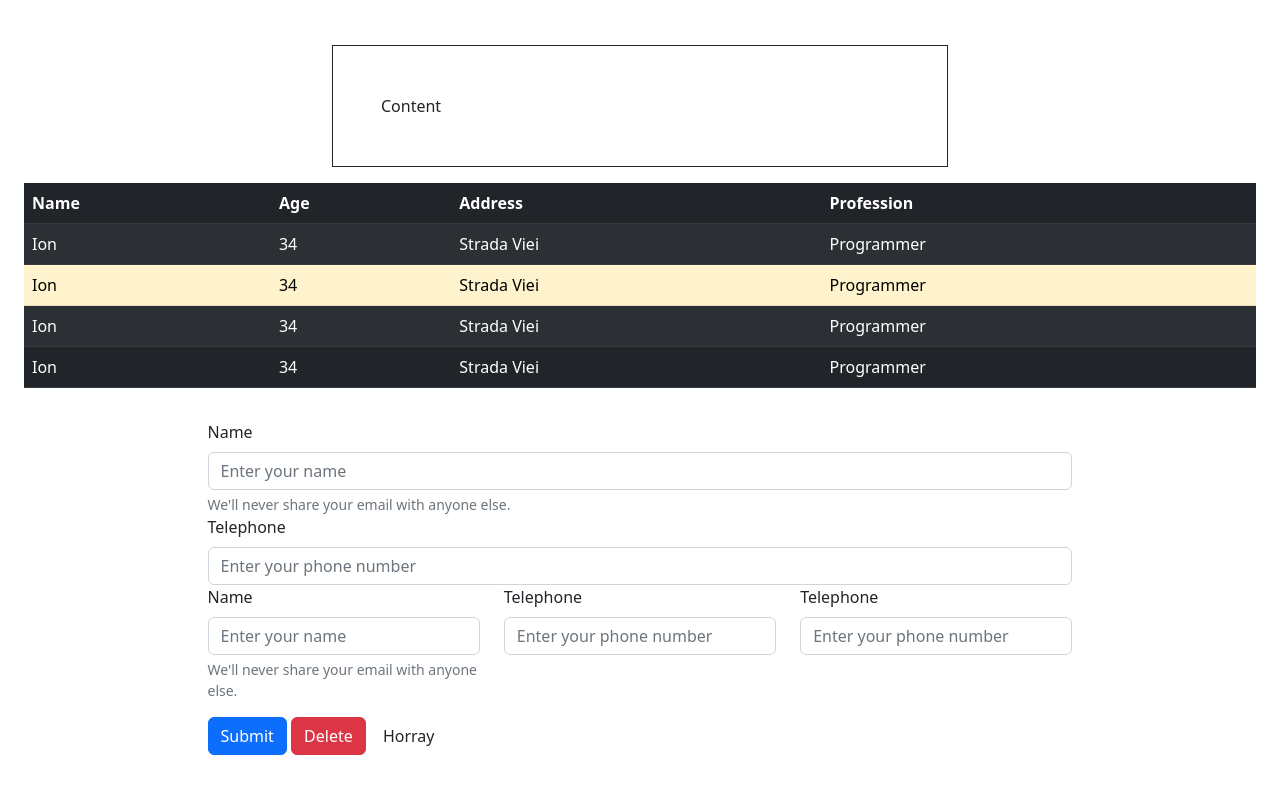
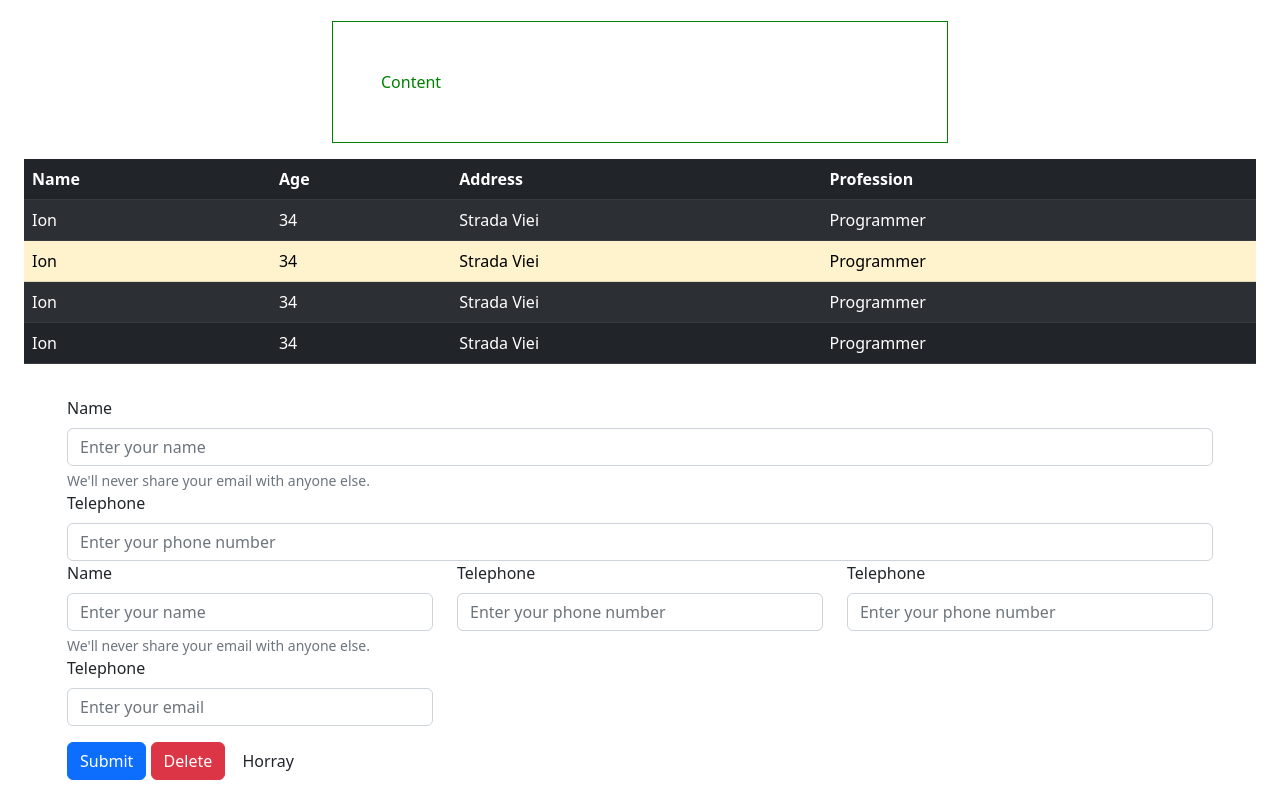
Before and after one commit to Iasmin-B/Project-Bootstrap1, a plain HTML site: page index.html in a window 1280 px wide. Drawn offline with nearby package versions, Linux system fonts and the light colour scheme; files that its build step writes are made by us from their sources.

Commit message:
Added the new email input

```diff
--- a/index.html
+++ b/index.html
@@ -111,6 +111,15 @@
               placeholder="Enter your phone number"
             />
           </div>
+          <div class="col-md-4 col-sm-12">
+            <label class="form-label" for="email">Telephone</label>
+            <input
+              class="form-control"
+              id="email"
+              type="email"
+              placeholder="Enter your email"
+            />
+          </div>
         </div>
 
         <button class="btn btn-primary mt-3">Submit</button>
--- a/style/bootstrap.css
+++ b/style/bootstrap.css
@@ -4,4 +4,9 @@
 
 .internal {
   border: 1px solid;
+  color: green;
 }
+
+btn .btn-primary .mt-3{
+  border-radius: 25%;
+}
```
